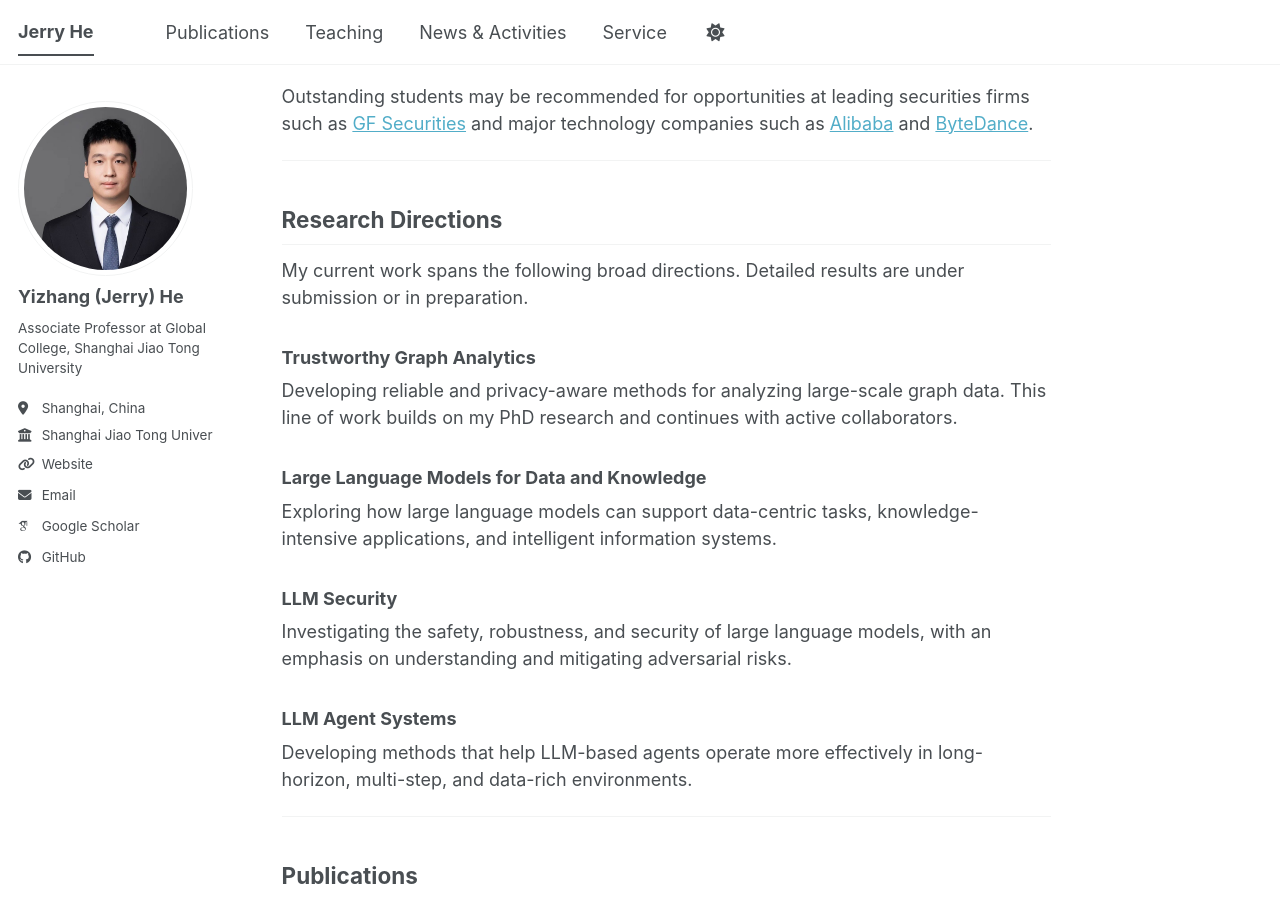
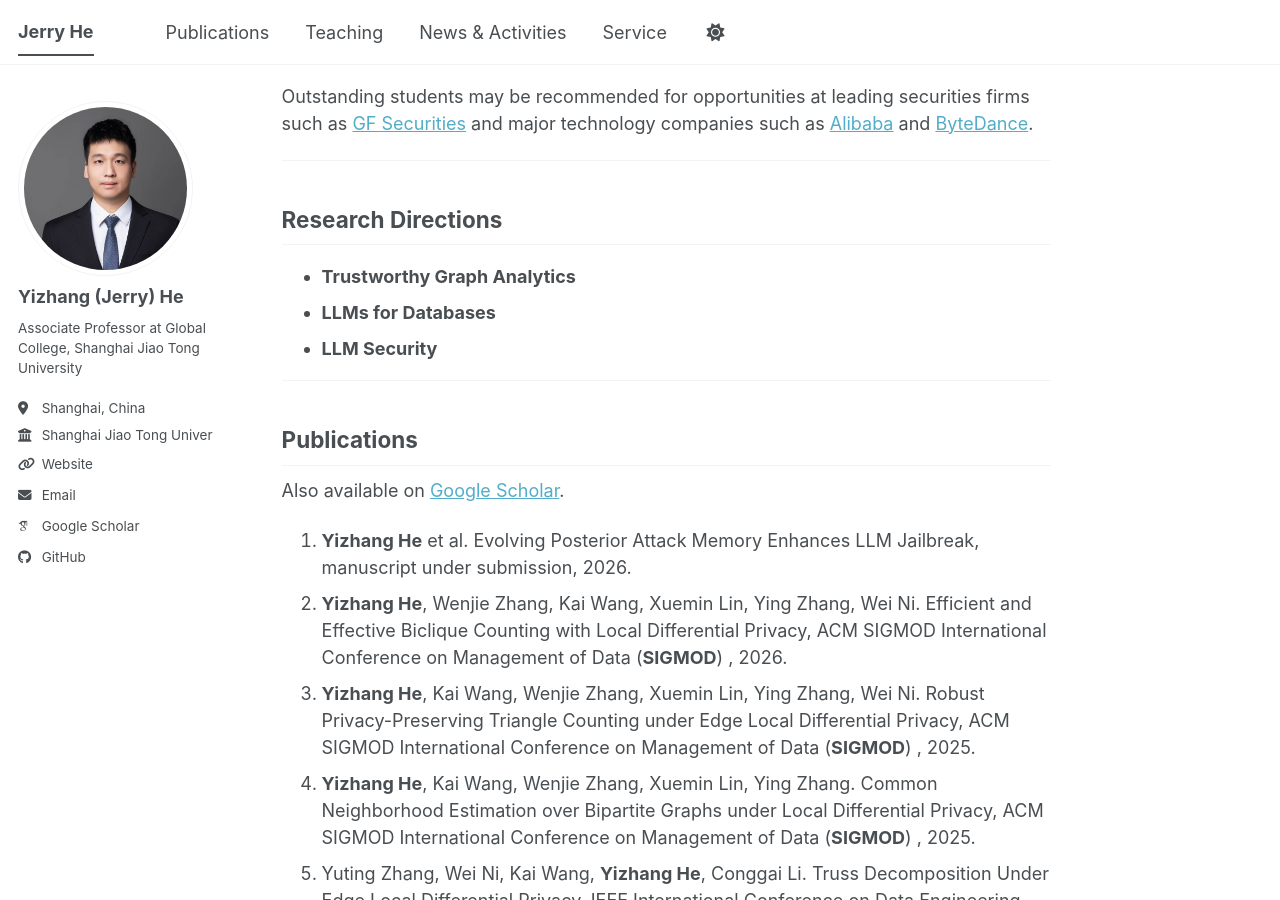
Before and after one commit to jerryUNSW/jerryUNSW.github.io, a Jekyll site: the page built from _pages/about.md, in a window 1280 px wide and 900 px high, scrolled down 737 px. Built offline with Jekyll 4.4.1, drawn with Linux system fonts in a browser that asks for light colours; some web fonts are replaced; a script bundle is joined from its source files by our own code; library files that are not in the unit come from our copies.

Commit message:
Simplify research directions

```diff
--- a/_pages/about.md
+++ b/_pages/about.md
@@ -26,19 +26,9 @@ Outstanding students may be recommended for opportunities at leading securities
 
 ## <span id="ongoing">Research Directions</span>
 
-My current work spans the following broad directions. Detailed results are under submission or in preparation.
-
-### Trustworthy Graph Analytics
-Developing reliable and privacy-aware methods for analyzing large-scale graph data. This line of work builds on my PhD research and continues with active collaborators.
-
-### Large Language Models for Data and Knowledge
-Exploring how large language models can support data-centric tasks, knowledge-intensive applications, and intelligent information systems.
-
-### LLM Security
-Investigating the safety, robustness, and security of large language models, with an emphasis on understanding and mitigating adversarial risks.
-
-### LLM Agent Systems
-Developing methods that help LLM-based agents operate more effectively in long-horizon, multi-step, and data-rich environments.
+- **Trustworthy Graph Analytics**
+- **LLMs for Databases**
+- **LLM Security**
 
 ---
 
```
